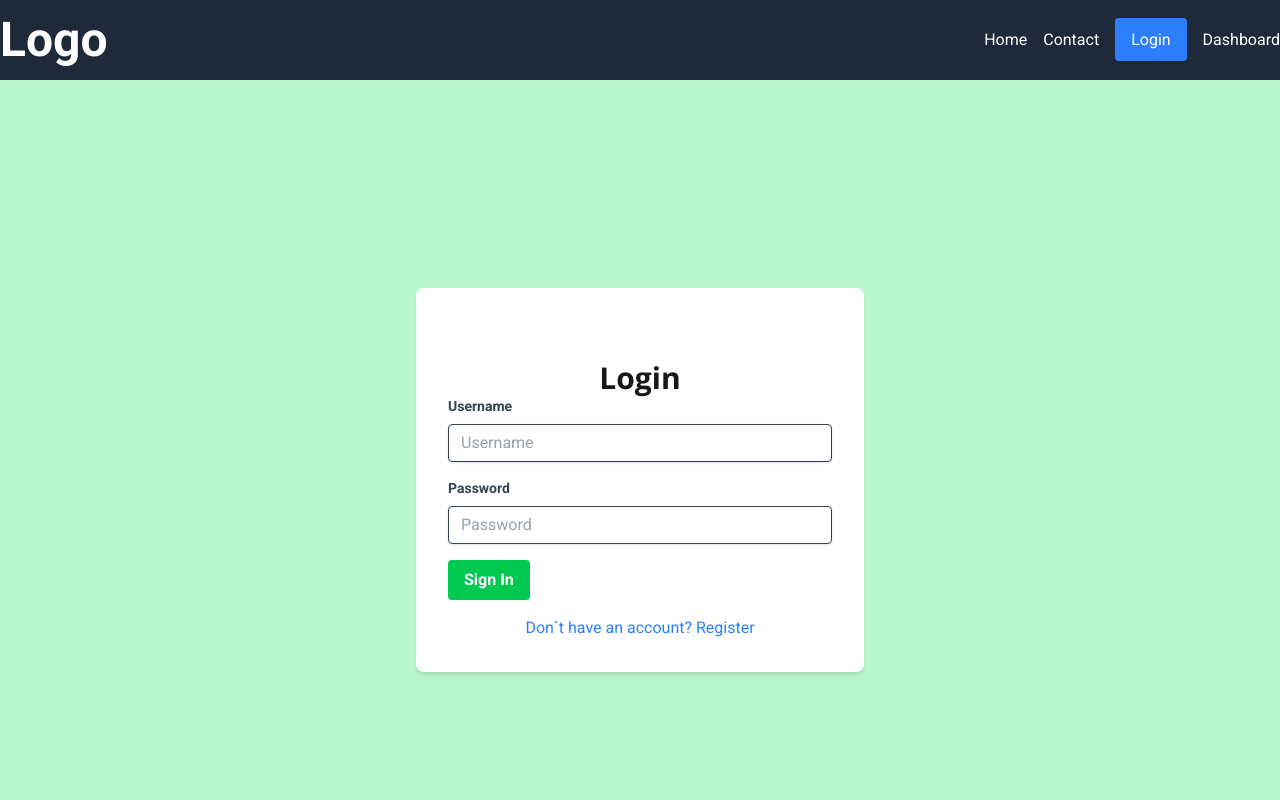
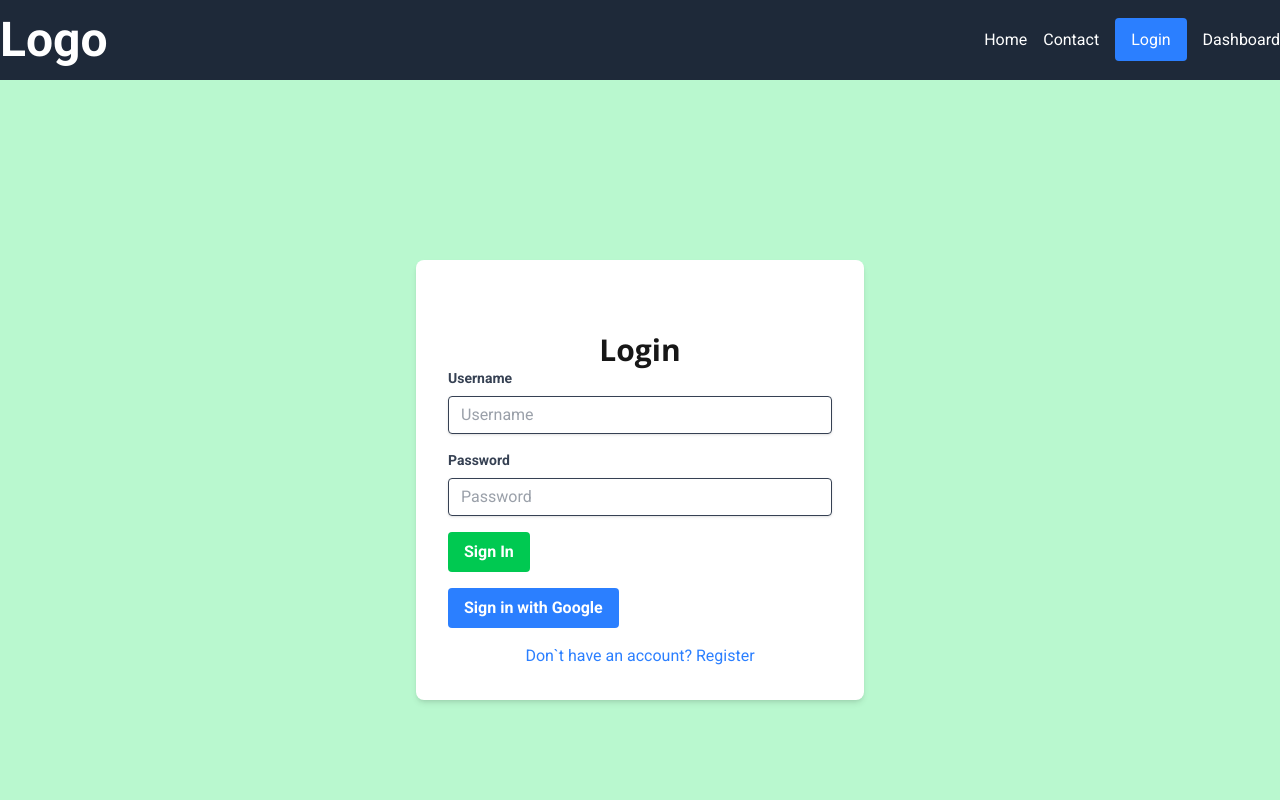
Before and after one commit to dev-nirob1/nextjs-playground, a Next.js app: page /login in a window 1280 px wide. Shown: the top 800 px of the page. Built offline with nearby package versions, Linux system fonts and the light colour scheme; no server answers.

Commit message:
google authentication

```diff
--- a/package.json
+++ b/package.json
@@ -10,6 +10,7 @@
   },
   "dependencies": {
     "next": "16.1.6",
+    "next-auth": "^5.0.0-beta.31",
     "react": "19.2.3",
     "react-dom": "19.2.3"
   },
--- a/src/app/(front)/login/page.js
+++ b/src/app/(front)/login/page.js
@@ -1,12 +1,16 @@
 import Link from 'next/link';
 import React from 'react';
-
+import { signIn } from '@/auth';
 const Login = () => {
     return (
         <div className='w-full min-h-screen flex items-center justify-center bg-green-200'>
             <div className='w-full max-w-md bg-white rounded-lg shadow-md p-8'>
                 <h1 className='text-3xl font-bold text-center mt-10'>Login </h1>
-                <form>
+                <form
+                    action={async () => {
+                        "use server"
+                        await signIn("google")
+                    }}>
                     <div className='mb-4'>
                         <label className='block text-gray-700 text-sm font-bold mb-2' htmlFor='username'>
                             Username
@@ -37,12 +41,15 @@ const Login = () => {
                             Sign In
                         </button>
                     </div>
+                <button className='bg-blue-500 hover:bg-blue-700 text-white font-bold py-2 px-4 rounded focus:outline-none focus:shadow-outline mt-4'>
+                    Sign in with Google
+                </button>
                 </form>
-                 <Link href="/register" className='block text-center mt-4 text-blue-500 hover:text-blue-700'>
+                <Link href="/register" className='block text-center mt-4 text-blue-500 hover:text-blue-700'>
                     Don`t have an account? Register
                 </Link>
             </div>
-        </div>
+        </div >
     );
 };
 
--- a/src/app/(front)/register/page.js
+++ b/src/app/(front)/register/page.js
@@ -48,7 +48,11 @@ const Register = () => {
                             Register
                         </button>
                     </div>
+                    <button name='action' value='google' className='bg-blue-500 hover:bg-blue-700 text-white font-bold py-2 px-4 rounded focus:outline-none focus:shadow-outline mt-4'>
+                        Sign in with Google
+                    </button>
                 </form>
+
                 <Link href="/login" className='block text-center mt-4 text-blue-500 hover:text-blue-700'>
                     Already have an account? Login
                 </Link>
--- /dev/null
+++ b/src/app/api/auth/[...nextAuth]/route.js
@@ -0,0 +1,2 @@
+import { handlers } from "@/auth";
+export const { GET, POST } = handlers;
--- /dev/null
+++ b/src/auth.js
@@ -0,0 +1,10 @@
+import NextAuth from "next-auth";
+import GoogleProvider from "next-auth/providers/google";
+export const { handlers, signIn, signOut, auth } = NextAuth({
+    providers: [
+        GoogleProvider({
+            clientId: process.env.GOOGLE_CLIENT_ID,
+            clientSecret: process.env.GOOGLE_CLIENT_SECRET
+        })
+    ]
+});
```
Also changed, not shown: 1 other file (tests, documents, lock files or other folders).
